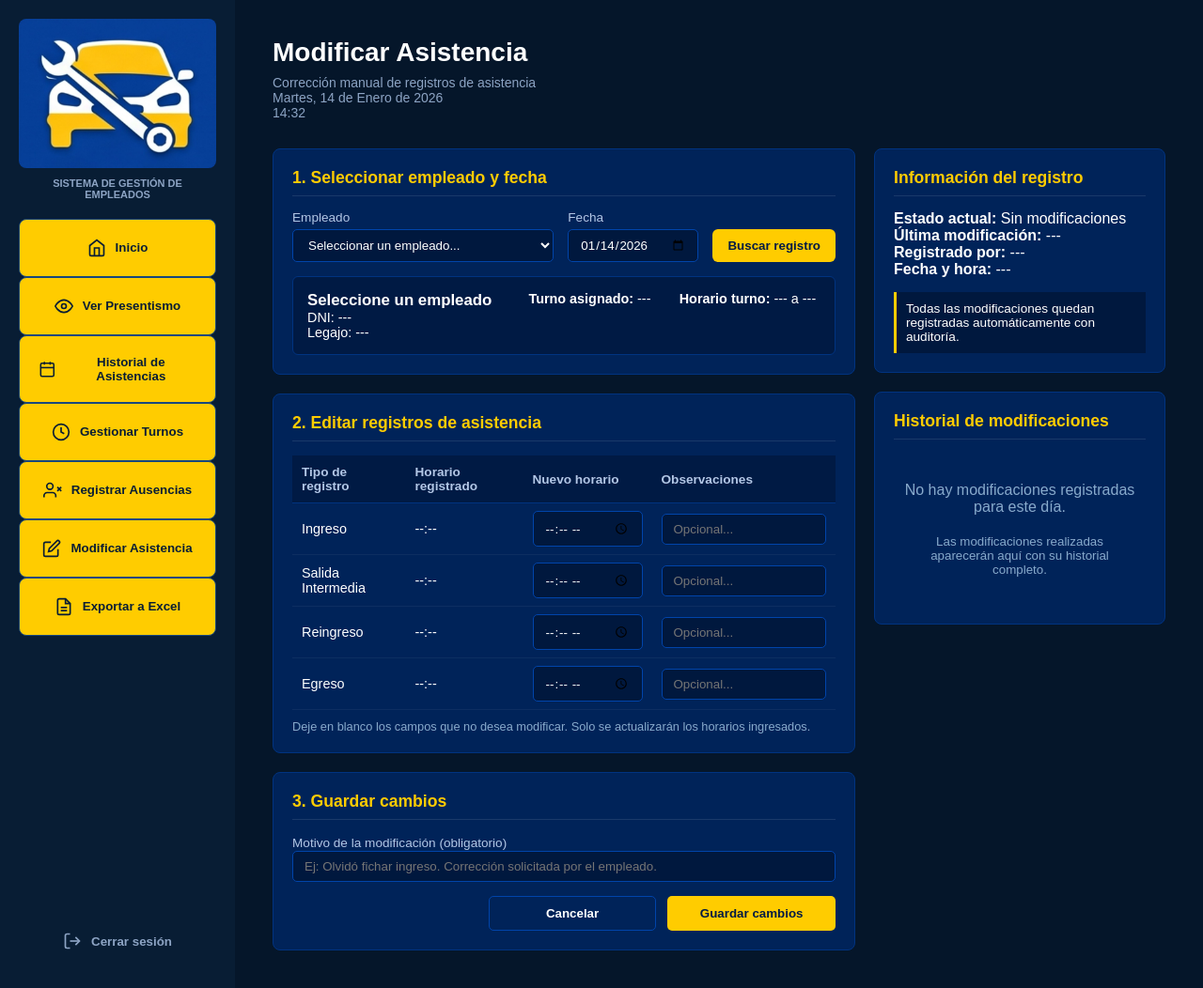
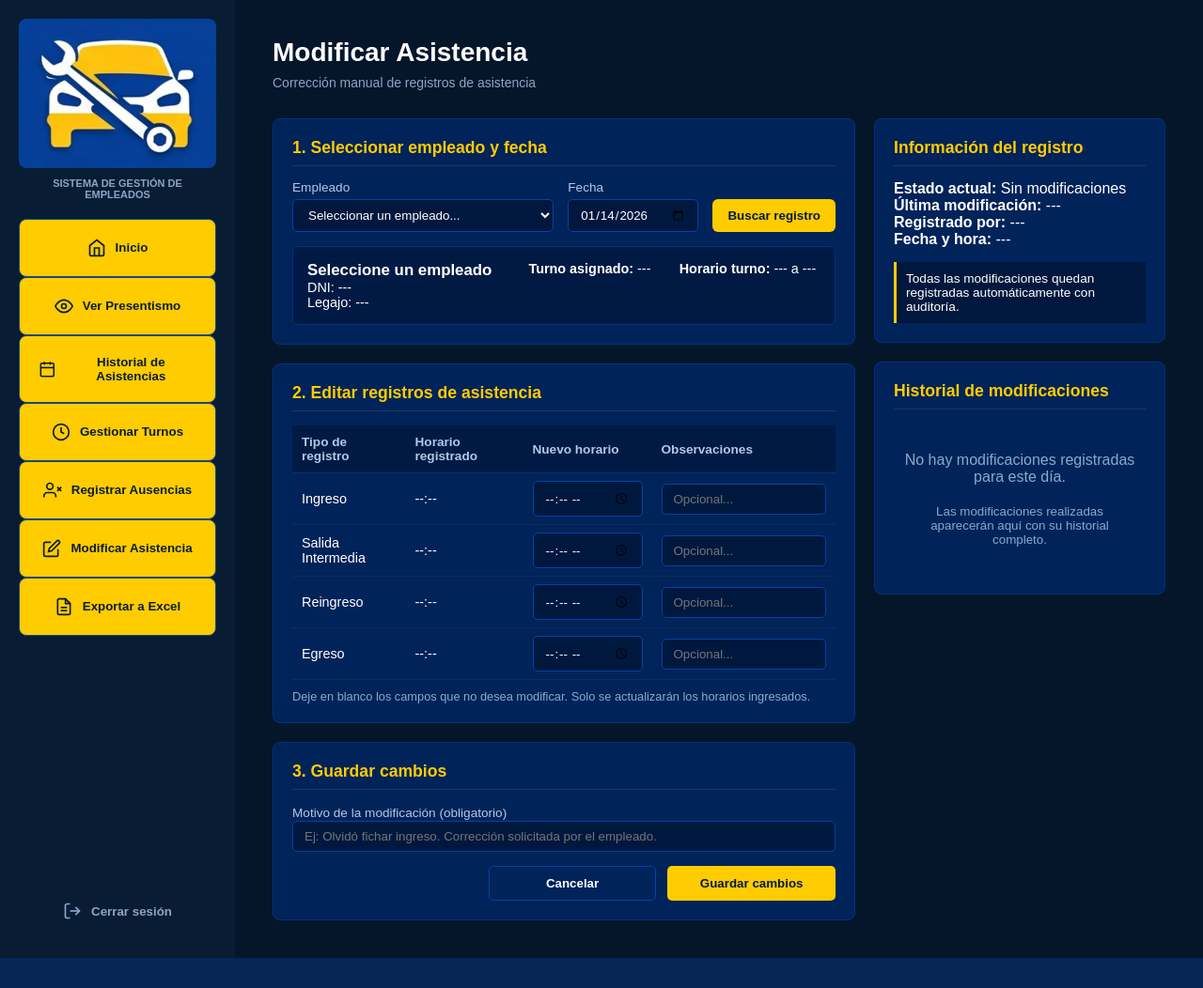
Before and after one commit to NicolasMurua21/asistenciaTallerMecanico, a Python web app: template templates/modificarasistencia.html in a window 1280 px wide. Shown: the whole page at 94% size. After the commit the page ends 1020 px from the top, so only its background shows below. Run offline with Jinja, Linux system fonts and the light colour scheme; the template is opened without the code that fills it, so the values that code supplies are empty.

Commit message:
Eliminada la fecha y hora del header

```diff
--- a/templates/modificarasistencia.html
+++ b/templates/modificarasistencia.html
@@ -66,10 +66,6 @@
       <div>
         <h1>Modificar Asistencia</h1>
         <p>Corrección manual de registros de asistencia</p>
-      </div>
-      <div>
-        <p>Martes, 14 de Enero de 2026</p>
-        <p>14:32</p>
       </div>
     </header>
 
```
